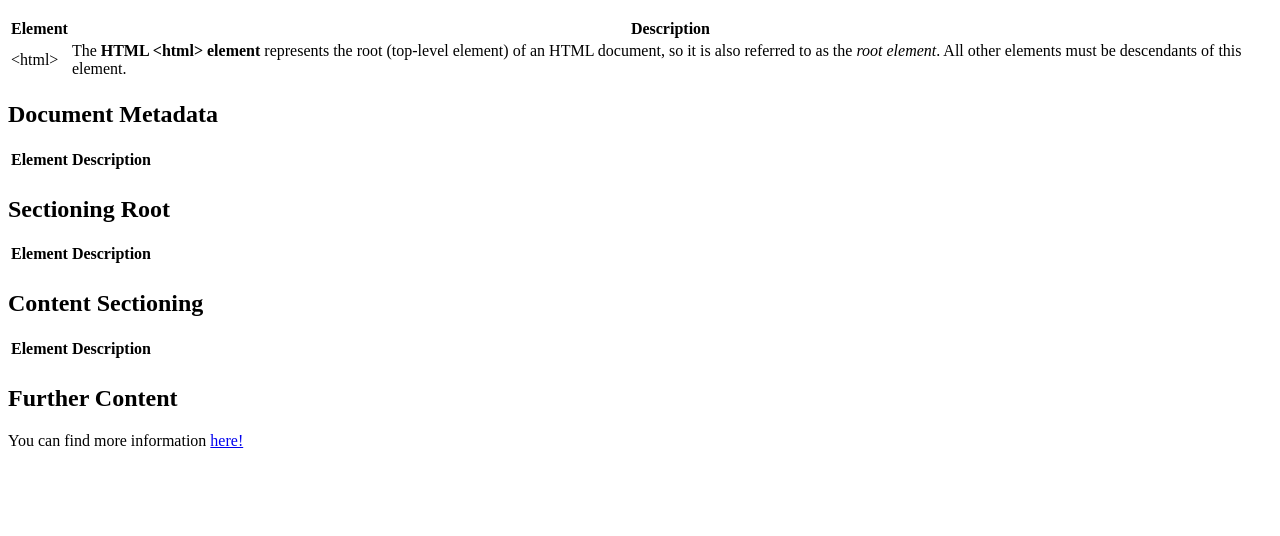
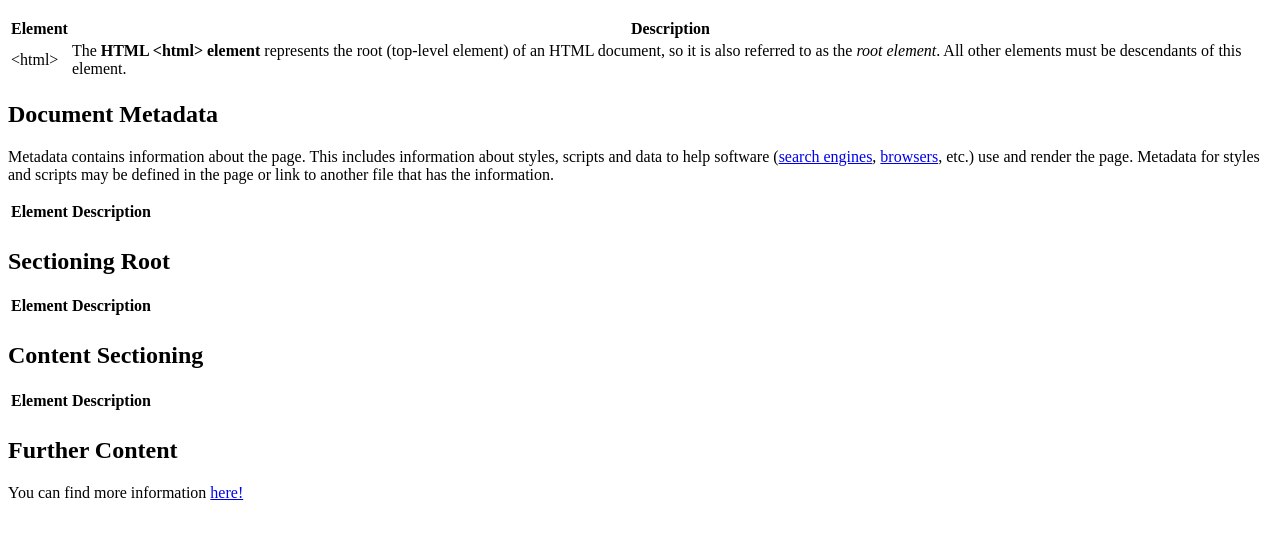
Before and after one commit to Lormik/cheatsheet, a plain HTML site: page index.html in a window 1280 px wide. Shown: the part 110-646 px from the top of the page. Drawn offline with Linux system fonts and the light colour scheme.

Commit message:
add first pre-table content

```diff
--- a/index.html
+++ b/index.html
@@ -49,6 +49,7 @@
         <div>
             <div>
                 <h2>Document Metadata</h2>
+                <p>Metadata contains information about the page. This includes information about styles, scripts and data to help software (<a href="https://developer.mozilla.org/en-US/docs/Glossary/search_engine">search engines</a>, <a href="https://developer.mozilla.org/en-US/docs/Glossary/Browser">browsers</a>, etc.) use and render the page. Metadata for styles and scripts may be defined in the page or link to another file that has the information. </p>
             </div>
 
             <table>
```
